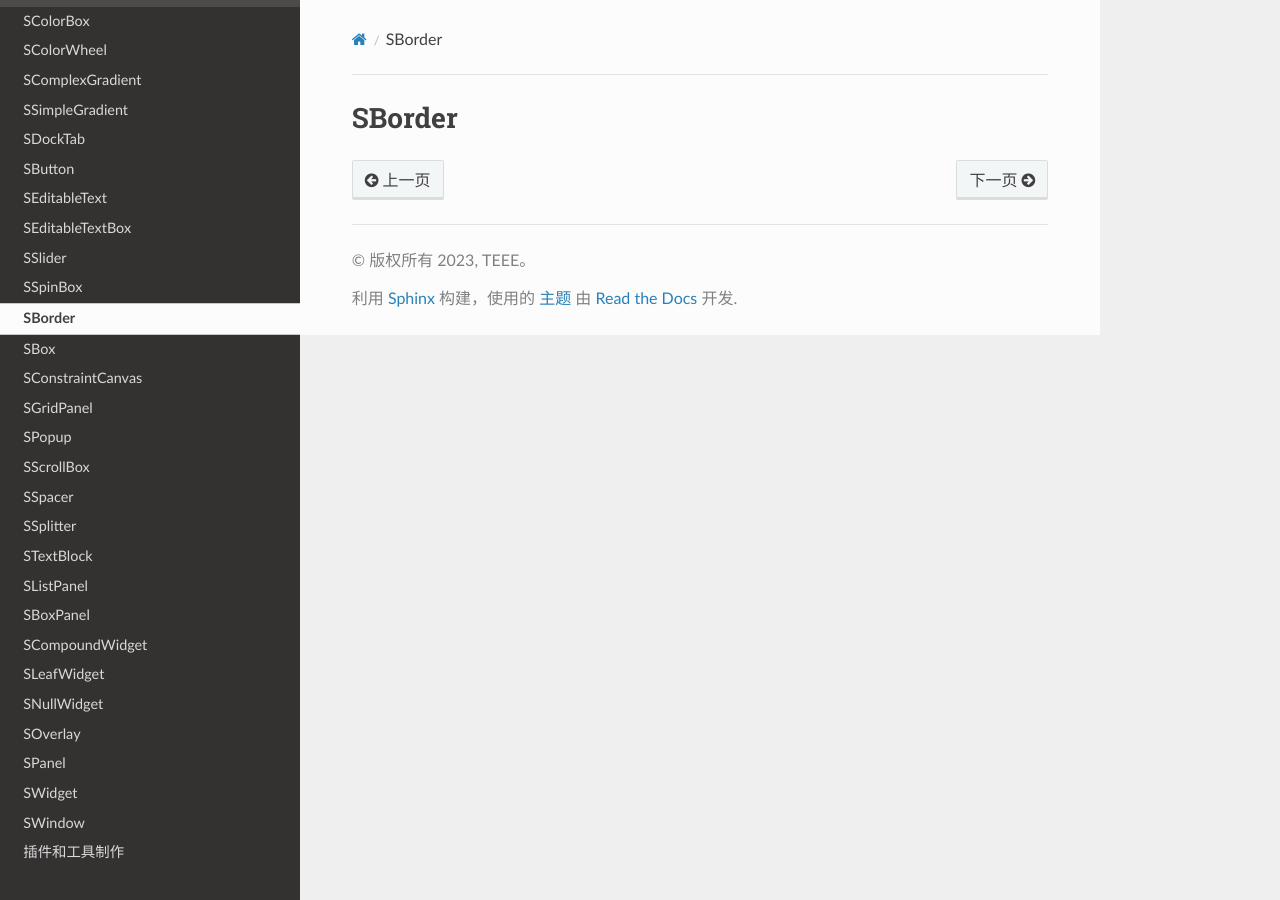
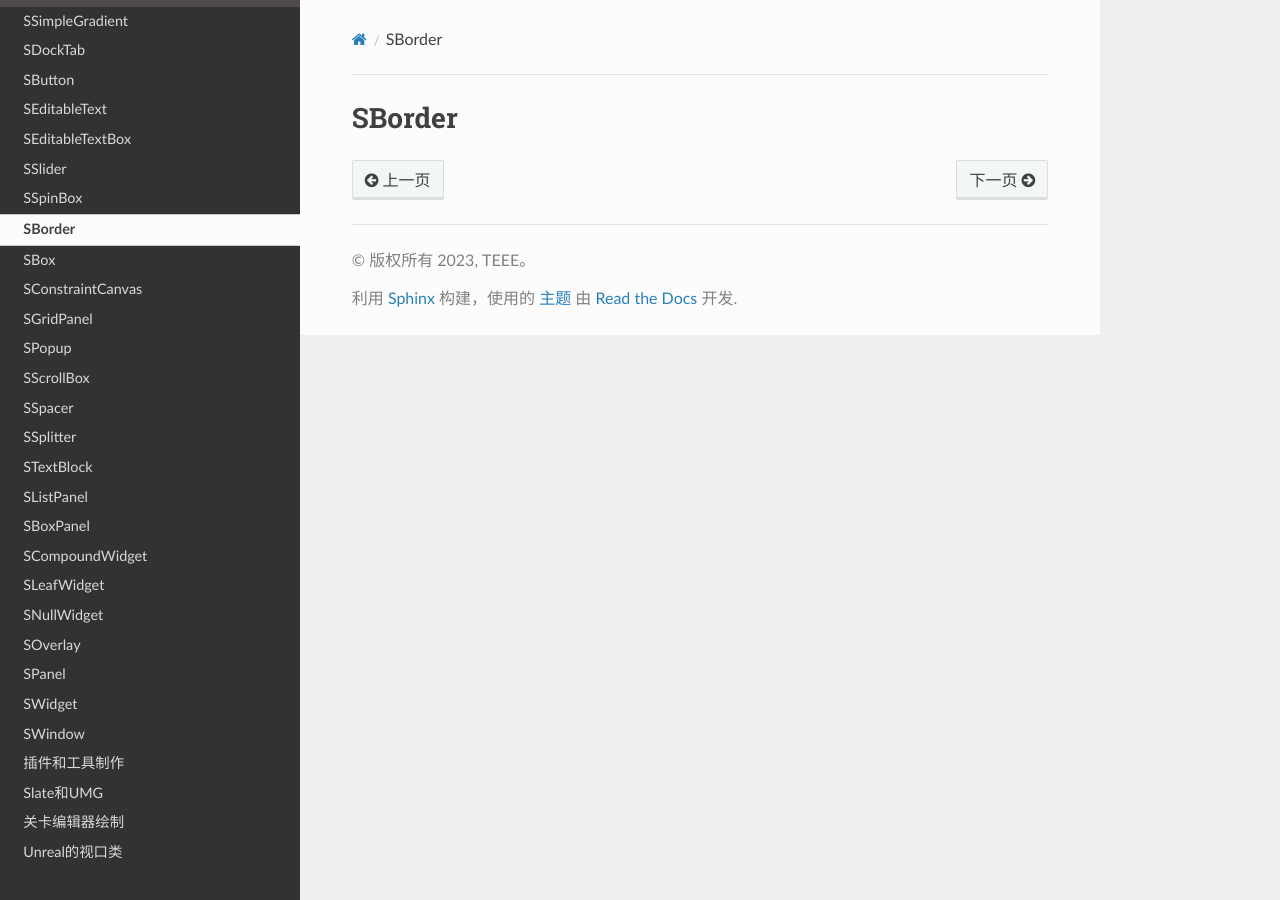
Before and after one commit to pixel-Teee/MySlate, a Sphinx documentation site: the page built from source/pages/SBorder.md, in a window 1280 px wide. Built offline with Sphinx 7.4.7 and the Read the Docs theme 2.0.0, drawn with Linux system fonts in a browser that asks for light colours.

Commit message:
update blog

```diff
--- a/source/index.rst
+++ b/source/index.rst
@@ -94,6 +94,12 @@
 
    pages/插件和工具制作.md
 
+   pages/Slate和UMG.md
+
+   pages/关卡编辑器绘制.md
+
+   pages/Unreal的视口类.md
+
 
 Indices and tables
 ==================
--- /dev/null
+++ b/source/pages/Slate和UMG.md
@@ -0,0 +1 @@
+# Slate和UMG
--- /dev/null
+++ b/source/pages/Unreal的视口类.md
@@ -0,0 +1 @@
+# Unreal的视口类
--- /dev/null
+++ b/source/pages/关卡编辑器绘制.md
@@ -0,0 +1 @@
+# 关卡编辑器绘制
```
